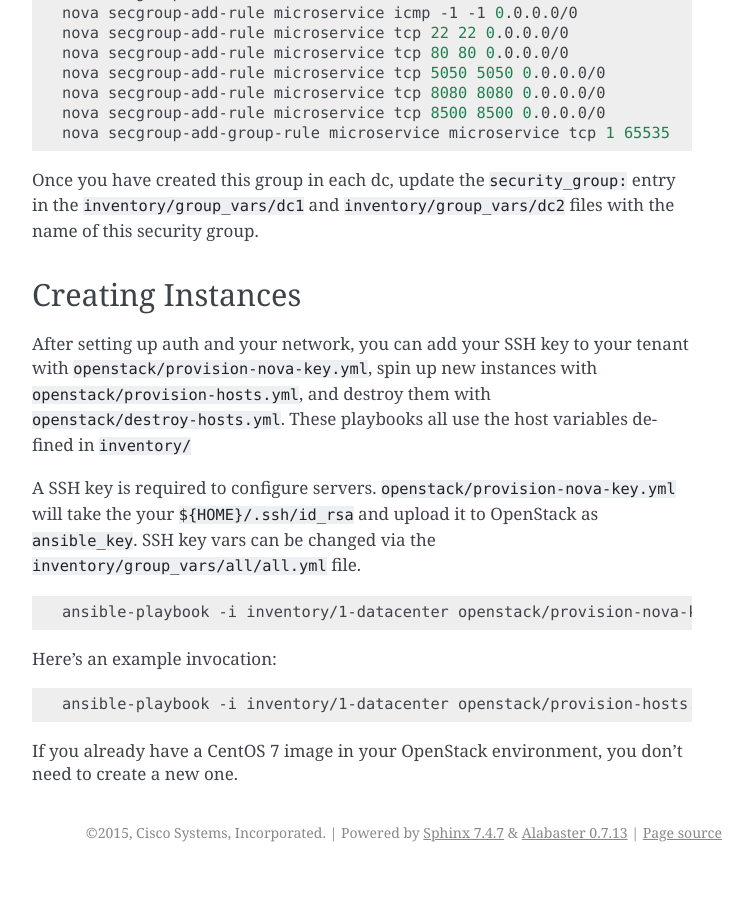
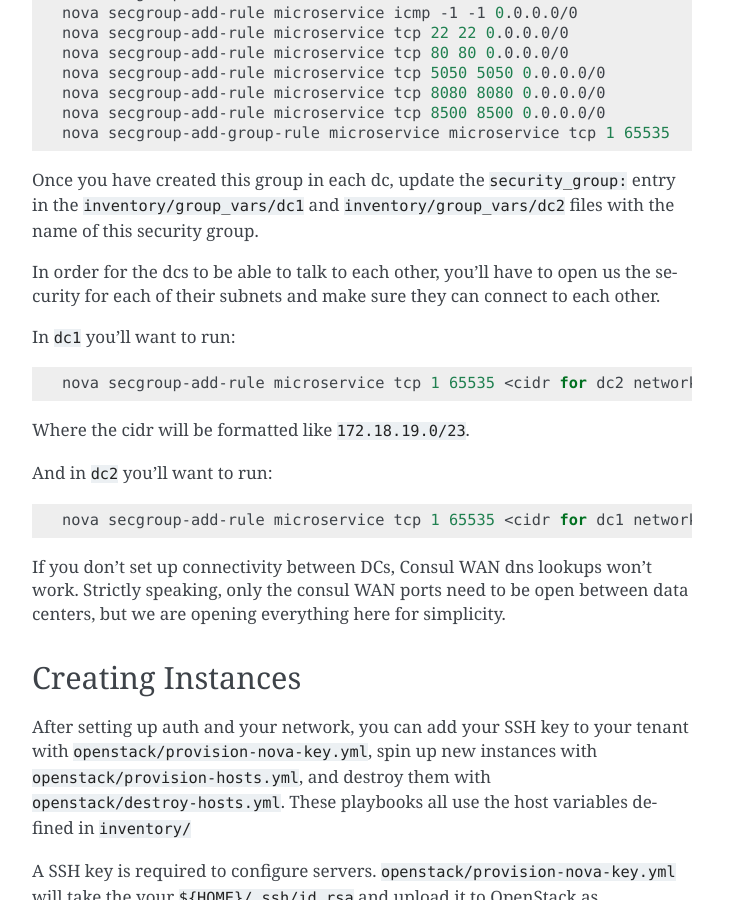
Before and after one commit to mantl/mantl, a Sphinx documentation site: the page built from docs/getting_started/openstack.rst, in a window 1280 px wide and 900 px high, scrolled down 4591 px. Shown: the whole window, without its empty margins (388-1140 px from the left). Built offline with Sphinx 7.4.7, drawn with Linux system fonts in a browser that asks for light colours; before the commit the page ends 5463 px from its top, so only the background shows below that.

Commit message:
Add text for cross-dc security group trusting.

```diff
--- a/docs/getting_started/openstack.rst
+++ b/docs/getting_started/openstack.rst
@@ -206,6 +206,27 @@
 entry in the ``inventory/group_vars/dc1`` and ``inventory/group_vars/dc2``
 files with the name of this security group.
 
+In order for the dcs to be able to talk to each other, you'll have to
+open us the security for each of their subnets and make sure they can
+connect to each other.
+
+In ``dc1`` you'll want to run:
+
+.. code-block:: shell
+
+   nova secgroup-add-rule microservice tcp 1 65535 <cidr for dc2 network>
+
+Where the cidr will be formatted like ``172.18.19.0/23``.
+
+And in ``dc2`` you'll want to run:
+
+.. code-block:: shell
+
+   nova secgroup-add-rule microservice tcp 1 65535 <cidr for dc1 network>
+
+If you don't set up connectivity between DCs, Consul WAN dns lookups won't
+work. Strictly speaking, only the consul WAN ports need to be open between data centers, but we are opening everything here for simplicity.
+
 Creating Instances
 ------------------
 
```
